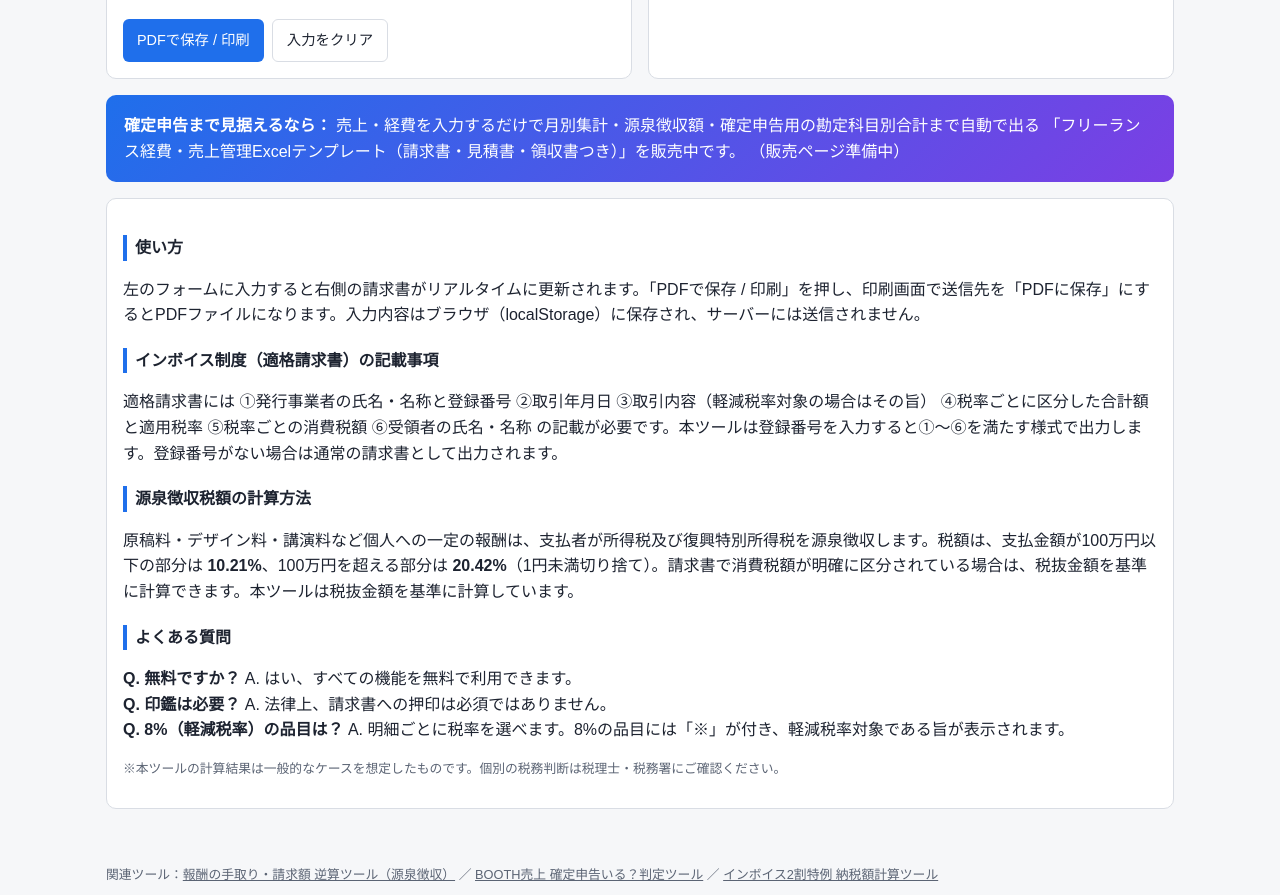
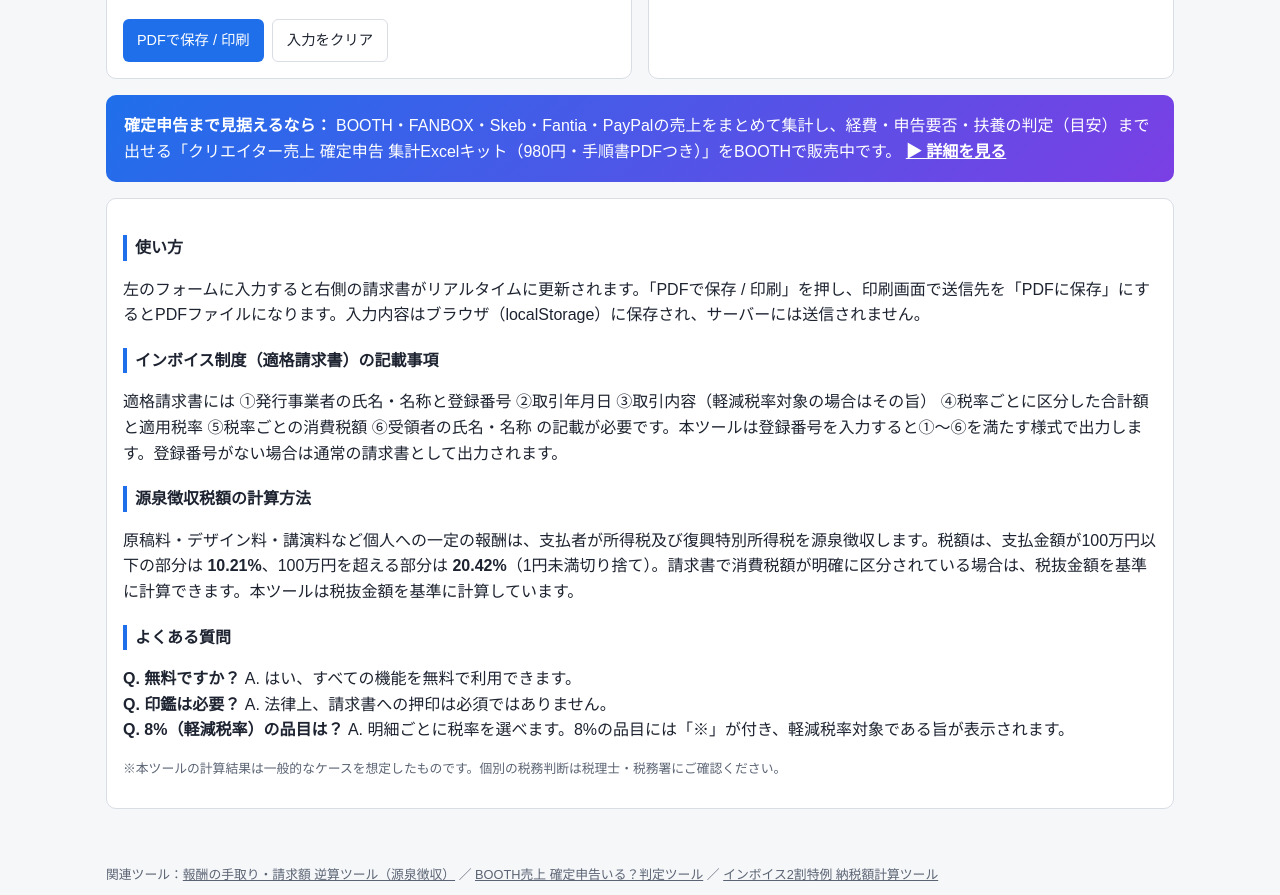
Before and after one commit to soya-hon/seikyu, a plain HTML site: page index.html in a window 1280 px wide. Shown: the part 1170-2065 px from the top of the page. Drawn offline with Linux system fonts and the light colour scheme.

Commit message:
Link tool pages to the BOOTH kit listing
Co-Authored-By: Claude Opus 5.5 <noreply@anthropic.com>

```diff
--- a/index.html
+++ b/index.html
@@ -93,9 +93,7 @@ footer a{color:var(--sub)}
 <section class="card"><div id="paper"></div></section>
 
 <div class="cta">
-<strong>確定申告まで見据えるなら：</strong> 売上・経費を入力するだけで月別集計・源泉徴収額・確定申告用の勘定科目別合計まで自動で出る
-「フリーランス経費・売上管理Excelテンプレート（請求書・見積書・領収書つき）」を販売中です。
-<span id="shoplink"></span>
+<strong>確定申告まで見据えるなら：</strong> BOOTH・FANBOX・Skeb・Fantia・PayPalの売上をまとめて集計し、経費・申告要否・扶養の判定（目安）まで出せる「クリエイター売上 確定申告 集計Excelキット（980円・手順書PDFつき）」をBOOTHで販売中です。<span id="shoplink"></span>
 </div>
 
 <article class="card">
@@ -115,7 +113,7 @@ footer a{color:var(--sub)}
 <footer>関連ツール：<a href="tedori.html">報酬の手取り・請求額 逆算ツール（源泉徴収）</a> ／ <a href="booth-shinkoku.html">BOOTH売上 確定申告いる？判定ツール</a> ／ <a href="niwari.html">インボイス2割特例 納税額計算ツール</a></footer>
 
 <script>
-const SHOP_URL = ""; // 販売ページURL（決まり次第設定）
+const SHOP_URL = "https://creator-tax-lab.booth.pm/items/9022036"; // 販売ページURL（決まり次第設定）
 const $ = id => document.getElementById(id);
 const yen = n => "¥" + Math.round(n).toLocaleString("ja-JP");
 const fields = ["no","date","due","subject","client","honor","me","addr","reg","mode","wh","bank","memo"];
```
Also changed, not shown: booth-shinkoku.html (+2 -2 lines), niwari.html (+2 -2 lines).
